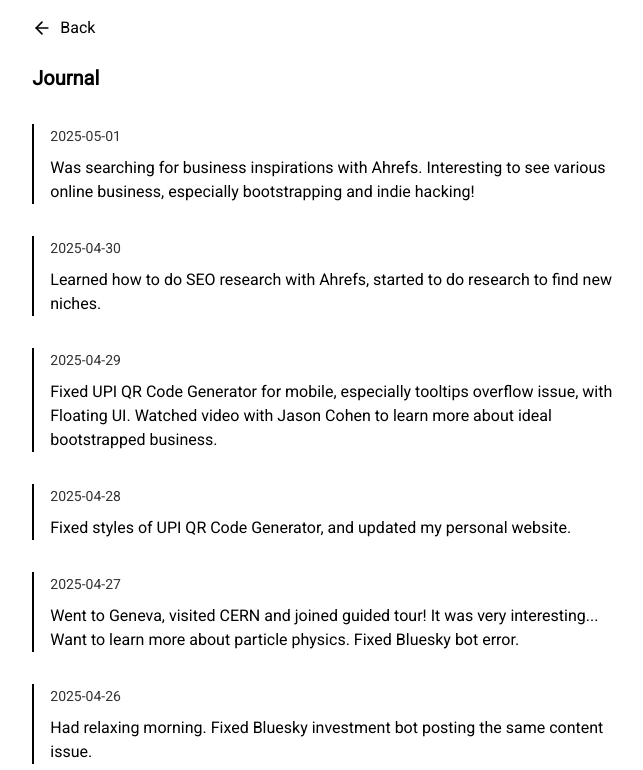
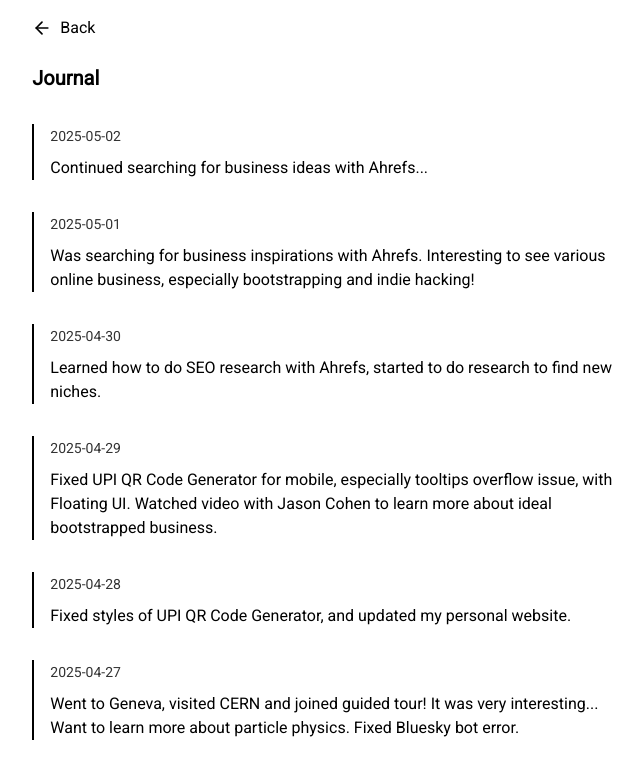
Before and after one commit to minamicode/minamicode.com, a Next.js app: page /journal in a window 1280 px wide. Shown: the top 770 px of the page, without its empty margins (309-952 px from the left). Built offline with nearby package versions, Linux system fonts and the light colour scheme.

Commit message:
add a journal entry

```diff
--- a/src/app/_components/JournalEntries.tsx
+++ b/src/app/_components/JournalEntries.tsx
@@ -6,6 +6,10 @@ type JournalEntry = {
 };
 
 const entries: JournalEntry[] = [
+  {
+    date: "2025-05-02",
+    text: "Continued searching for business ideas with Ahrefs...",
+  },
   {
     date: "2025-05-01",
     text: "Was searching for business inspirations with Ahrefs. Interesting to see various online business, especially bootstrapping and indie hacking!",
```
